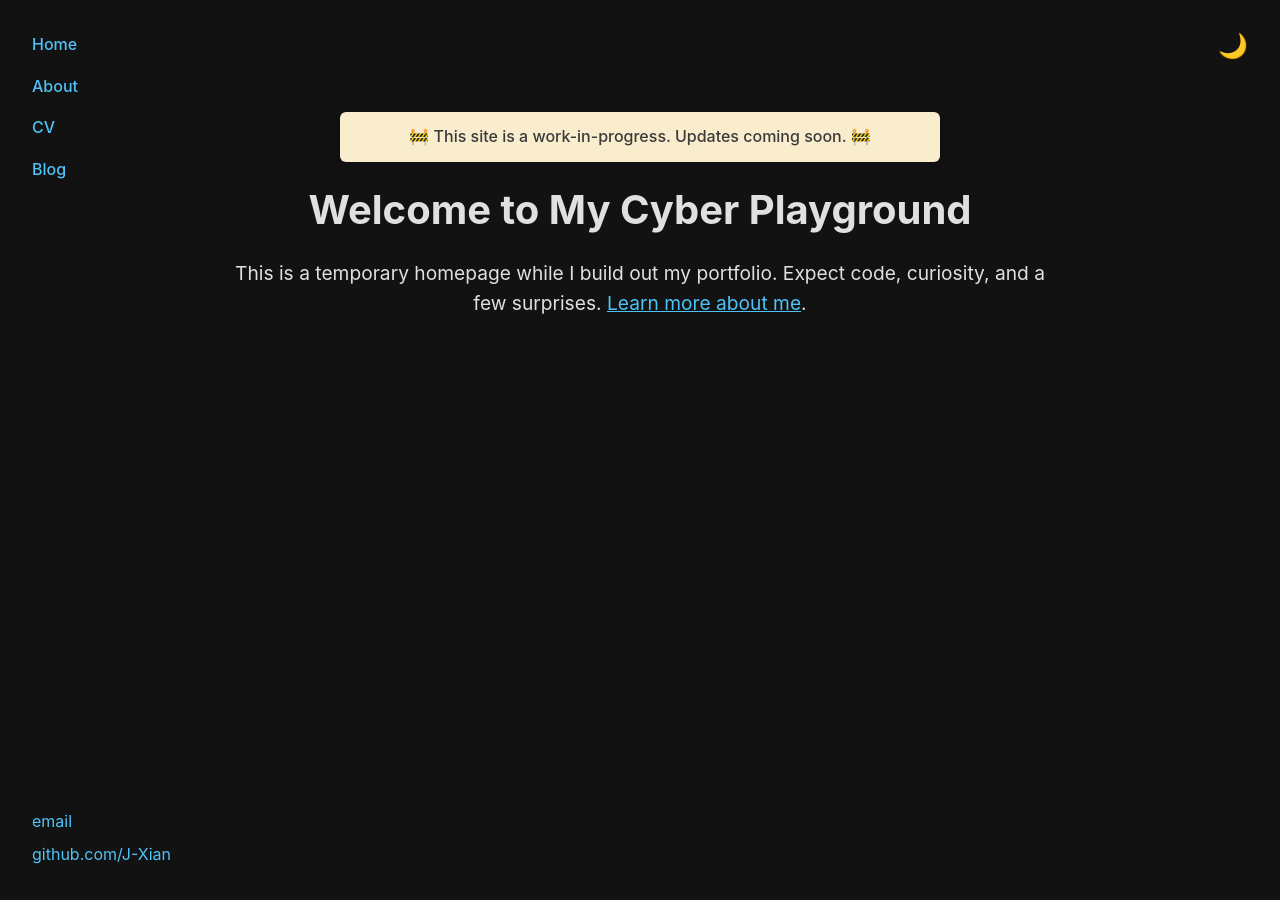
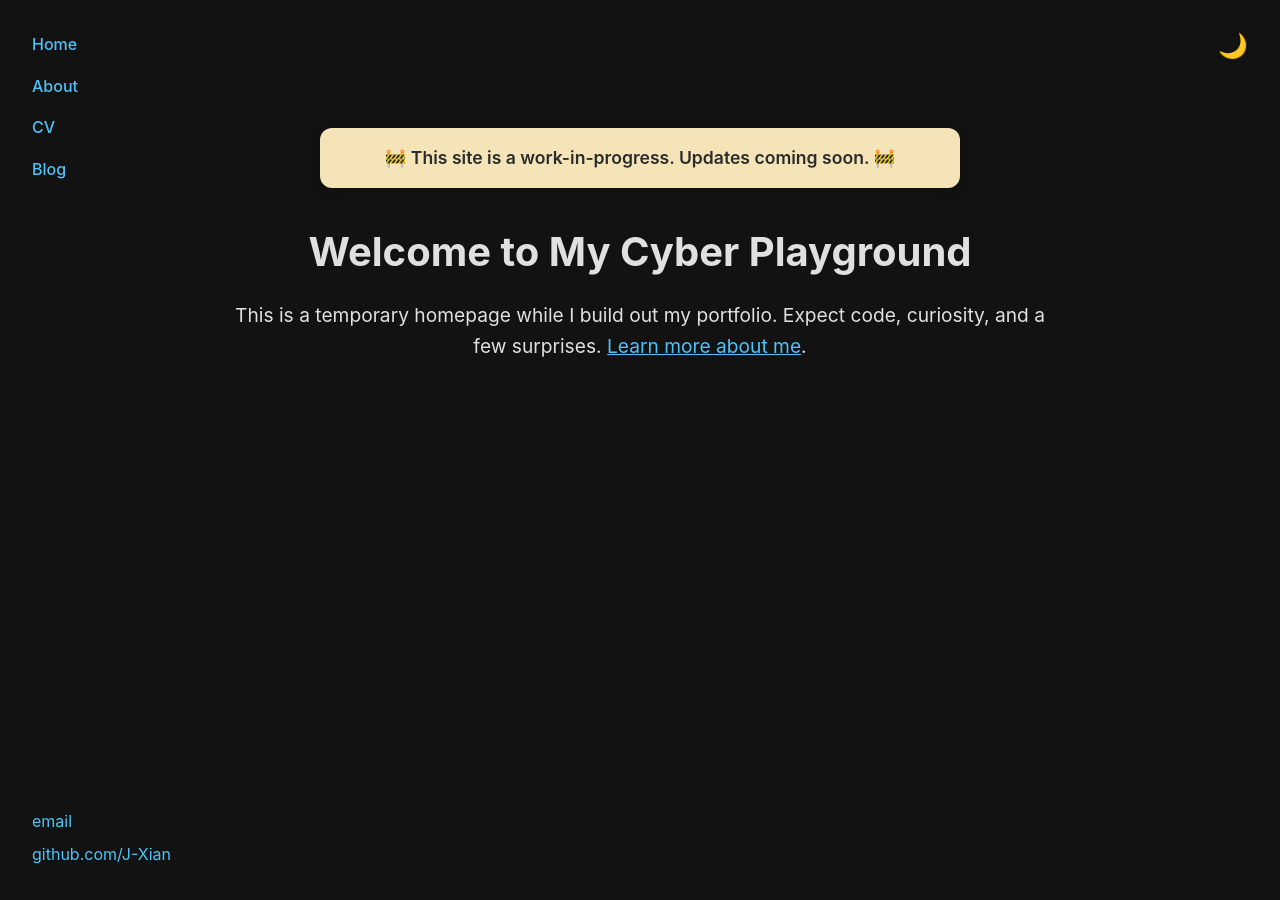
Before and after one commit to J-Xian/J-Xian.github.io, a Jekyll site: the page built from index.html, in a window 1280 px wide. Built offline with Jekyll 4.4.1, drawn with Linux system fonts in a browser that asks for light colours.

Commit message:
Update main.css

```diff
--- a/css/main.css
+++ b/css/main.css
@@ -164,22 +164,23 @@ footer a:hover {
 }
 
 .wip-banner {
-  background-color: #faedcd;
-  color: #3a3a3a;
-  padding: 0.75rem 1.25rem;
-  border-radius: 6px;
-  box-shadow: 0 2px 6px rgba(0, 0, 0, 0.1);
-  font-weight: 500;
+  background-color: #f5e4b8; /* slightly darker than #faedcd for contrast */
+  color: #2c2c2c; /* deep gray for strong readability */
+  padding: 1rem 1.5rem;
+  border-radius: 12px;
+  box-shadow: 0 4px 12px rgba(0, 0, 0, 0.15);
+  font-weight: 600;
+  font-size: 1.1rem;
   text-align: center;
-  max-width: 600px;
-  margin: 1rem auto;
+  max-width: 640px;
+  margin: 2rem auto;
   transition: background-color 0.3s ease, color 0.3s ease;
 }
 
-/* Fade-in effect */
+/* Optional fade-in animation */
 .fade-in {
   opacity: 0;
-  transform: translateY(10px);
+  transform: translateY(12px);
   animation: fadeInUp 0.8s ease-out forwards;
 }
 
```
